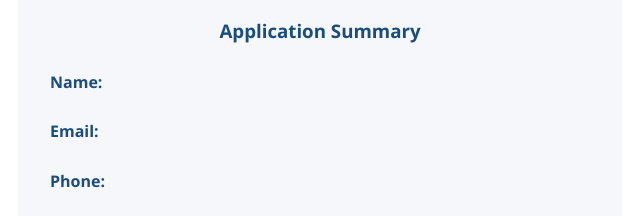
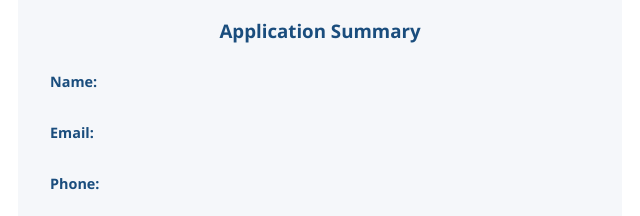
Before and after one commit to W08105632987/wdd231, a plain HTML site: page chamber/thankyou.html in a window 1280 px wide. Shown: the part 562-778 px from the top of the page, 320-960 px from the left. Drawn offline with Linux system fonts and the light colour scheme.

Commit message:
2nd commit week 04

```diff
--- a/chamber/styles/join.css
+++ b/chamber/styles/join.css
@@ -433,13 +433,20 @@ form textarea {
 }
 
 .summary-item {
-    display: grid;
-    grid-template-columns: 140px 1fr;
-    gap: var(--spacing-sm);
+    display: flex;
+    flex-direction: column;
+    gap: 0.25rem;
 }
 
 .summary-item strong {
     color: var(--primary-color);
+    font-size: 0.9rem;
+}
+
+.summary-item span {
+    color: #666;
+    word-break: break-word;
+    font-size: 0.95rem;
 }
 
 .next-steps {
```
